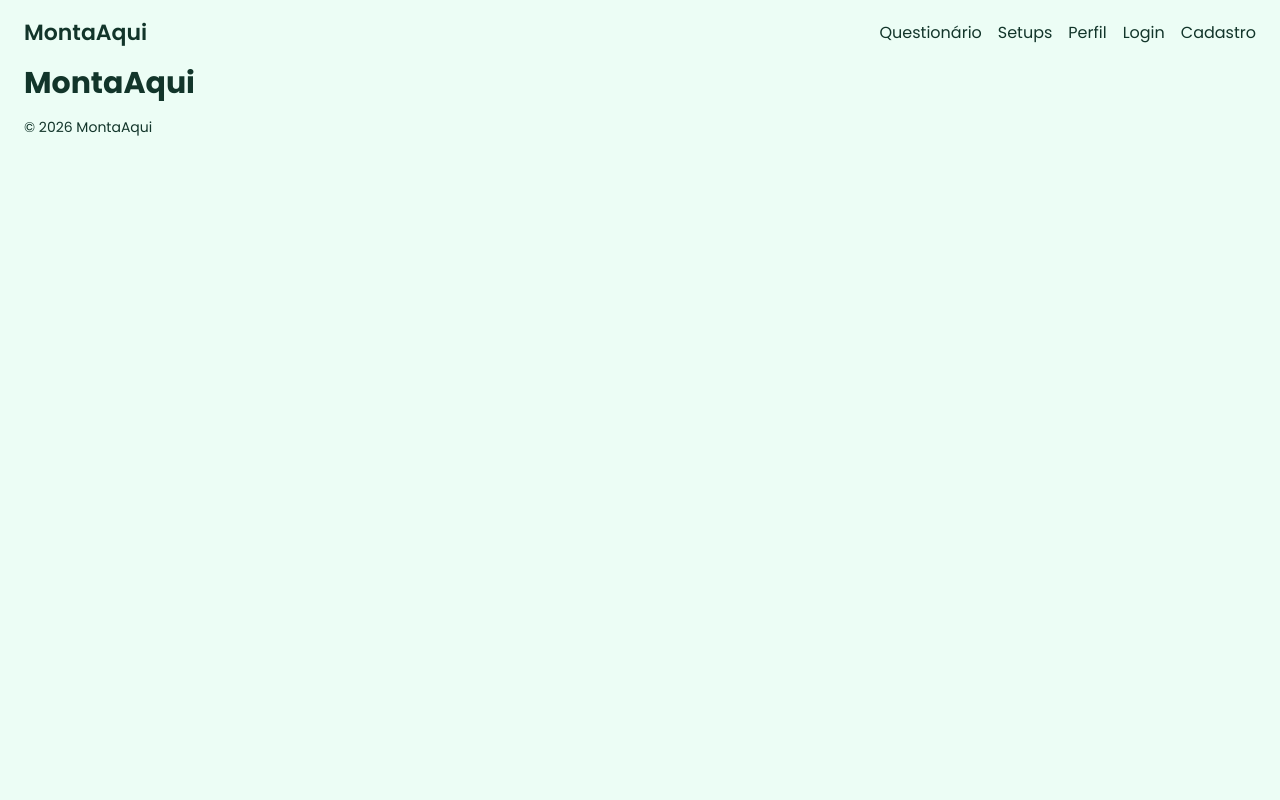
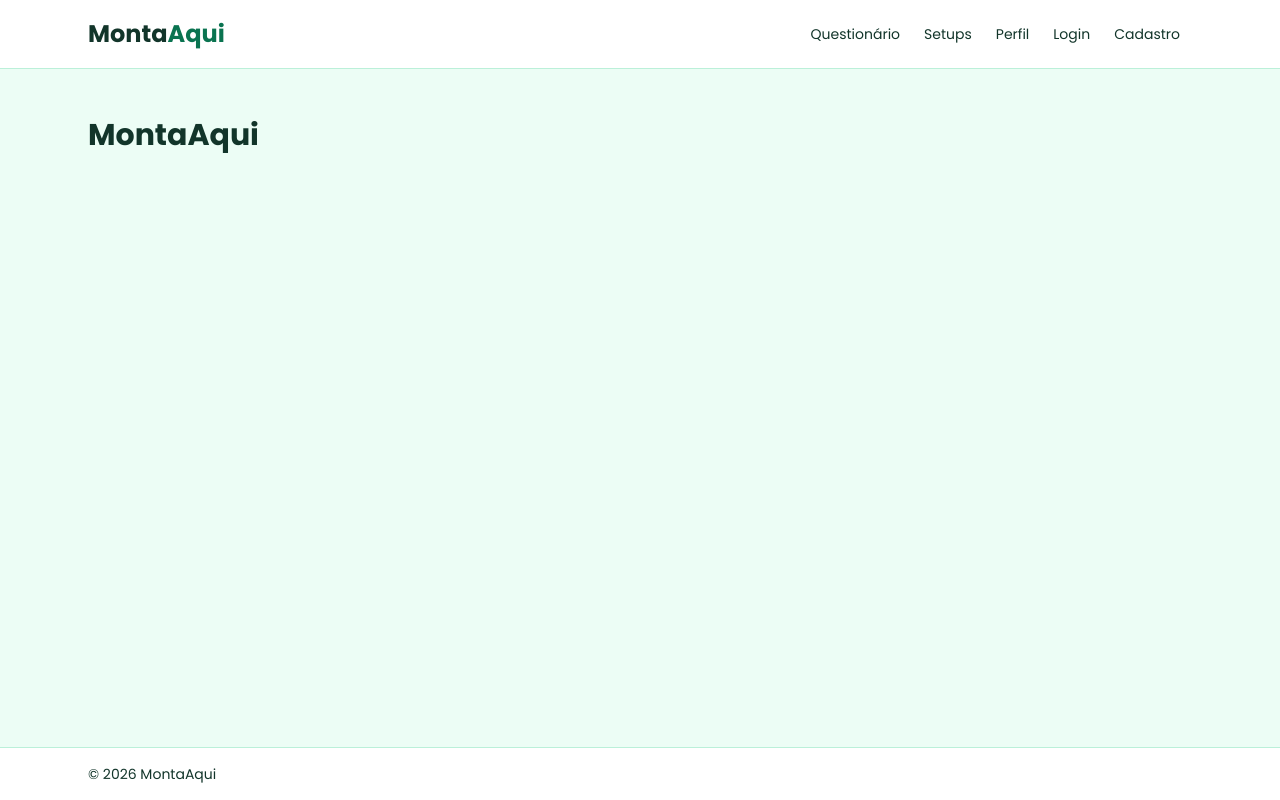
Before and after one commit to JoaoAbreu-sccp/MontaAqui, a React (Vite) app in the folder frontend/: page / in a window 1280 px wide. Built offline with nearby package versions, Linux system fonts and the light colour scheme.

Commit message:
Estilizando Layout, Header e Footer com Tailwind

```diff
--- a/frontend/src/components/Footer.jsx
+++ b/frontend/src/components/Footer.jsx
@@ -1,7 +1,9 @@
 export default function Footer() {
   return (
-    <footer className="site-footer">
-      <p>&copy; {new Date().getFullYear()} MontaAqui</p>
+    <footer className="border-t border-menta-borda bg-white">
+      <p className="mx-auto max-w-6xl px-4 py-4 text-sm sm:px-6">
+        &copy; {new Date().getFullYear()} MontaAqui
+      </p>
     </footer>
   )
 }
--- a/frontend/src/components/Header.jsx
+++ b/frontend/src/components/Header.jsx
@@ -8,19 +8,28 @@ const links = [
   { to: '/cadastro', label: 'Cadastro' },
 ]
 
+// O NavLink informa se a rota está ativa, e usamos isso para destacar a página atual.
+// A altura mínima (min-h-11) deixa os links fáceis de tocar no celular.
+function classesDoLink({ isActive }) {
+  const base = 'inline-flex min-h-11 items-center rounded-lg px-3 text-sm hover:bg-menta'
+  return isActive ? `${base} font-semibold text-esmeralda-escuro` : base
+}
+
 export default function Header() {
   return (
-    <header className="site-header">
-      <Link to="/" className="site-logo">
-        MontaAqui
+    <header className="border-b border-menta-borda bg-white">
+      <div className="mx-auto flex max-w-6xl flex-wrap items-center justify-between gap-x-6 gap-y-1 px-4 py-3 sm:px-6">
+        <Link to="/" className="text-2xl font-bold">
+          Monta<span className="text-esmeralda-escuro">Aqui</span>
         </Link>
-      <nav className="site-nav" aria-label="Navegação principal">
+        <nav aria-label="Navegação principal" className="-mx-3 flex flex-wrap sm:mx-0">
           {links.map(({ to, label }) => (
-          <NavLink key={to} to={to}>
+            <NavLink key={to} to={to} className={classesDoLink}>
               {label}
             </NavLink>
           ))}
         </nav>
+      </div>
     </header>
   )
 }
--- a/frontend/src/layouts/Layout.css
+++ /dev/null
@@ -1,50 +0,0 @@
-.site-header,
-.site-main,
-.site-footer {
-  padding-inline: 24px;
-}
-
-.site-header {
-  display: flex;
-  flex-wrap: wrap;
-  align-items: center;
-  justify-content: space-between;
-  gap: 8px 24px;
-  padding-block: 16px;
-  border-bottom: 1px solid var(--border);
-}
-
-.site-logo {
-  font-family: var(--heading);
-  font-size: 22px;
-  font-weight: 600;
-  color: var(--text-h);
-  text-decoration: none;
-}
-
-.site-nav {
-  display: flex;
-  flex-wrap: wrap;
-  gap: 4px 16px;
-}
-
-.site-nav a {
-  color: var(--text);
-  font-size: 16px;
-  text-decoration: none;
-}
-
-.site-nav a:hover,
-.site-nav a[aria-current='page'] {
-  color: var(--accent);
-}
-
-.site-main {
-  flex: 1;
-}
-
-.site-footer {
-  padding-block: 16px;
-  border-top: 1px solid var(--border);
-  font-size: 14px;
-}
--- a/frontend/src/layouts/Layout.jsx
+++ b/frontend/src/layouts/Layout.jsx
@@ -1,16 +1,16 @@
 import { Outlet } from 'react-router-dom'
 import Footer from '../components/Footer'
 import Header from '../components/Header'
-import './Layout.css'
 
 export default function Layout() {
   return (
-    <>
+    // min-h-svh + flex-1 no main: mantém o Footer no fim da tela em páginas curtas.
+    <div className="flex min-h-svh flex-col">
       <Header />
-      <main className="site-main">
+      <main className="mx-auto w-full max-w-6xl flex-1 px-4 py-8 sm:px-6 sm:py-12">
         <Outlet />
       </main>
       <Footer />
-    </>
+    </div>
   )
 }
```
Lines whose indentation alone changed are shown as unchanged.
